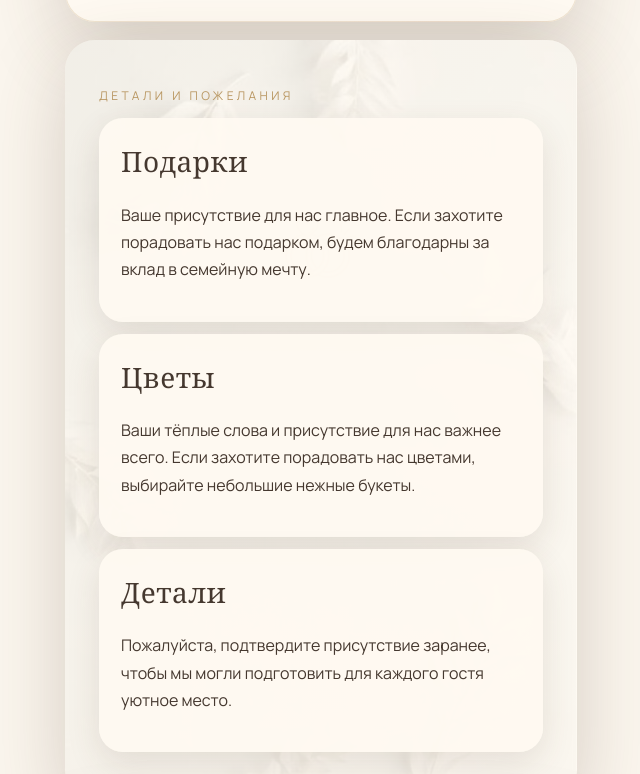
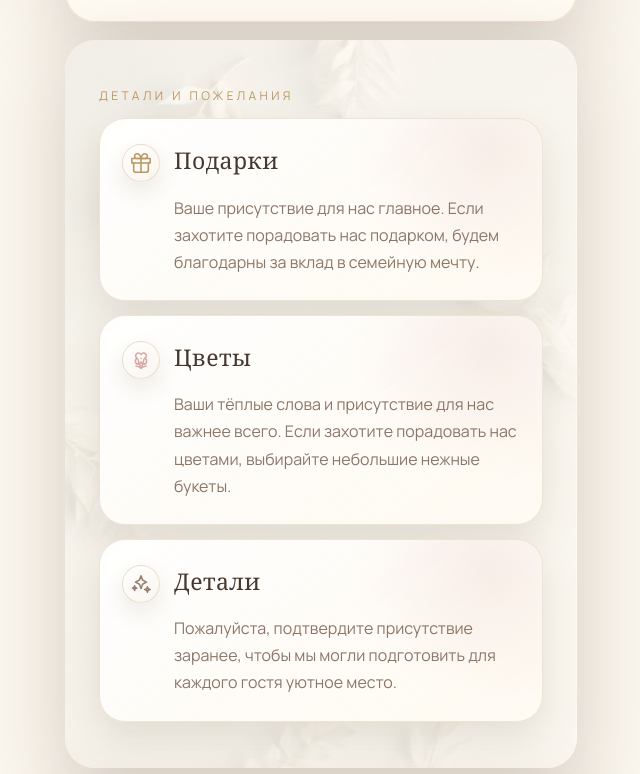
Before and after one commit to Khasan4ikks/online-invitation, a plain HTML site: page index.html in a window 1280 px wide. Shown: the part 5421-6195 px from the top of the page, without its empty margins (319-959 px from the left). Drawn offline with nearby package versions, Linux system fonts and the light colour scheme.

Commit message:
Update invitation design and photos

```diff
--- a/index.html
+++ b/index.html
@@ -8,7 +8,7 @@
   <link rel="preconnect" href="https://fonts.googleapis.com" />
   <link rel="preconnect" href="https://fonts.gstatic.com" crossorigin />
   <!-- Где менять шрифты: можно заменить ссылки Google Fonts и font-family в styles.css. -->
-  <link href="https://fonts.googleapis.com/css2?family=Cormorant+Garamond:wght@400;500;600;700&family=Manrope:wght@300;400;500&display=swap" rel="stylesheet" />
+  <link href="https://fonts.googleapis.com/css2?family=Cormorant+Garamond:wght@400;500;600;700&family=Manrope:wght@300;400;500&family=Marck+Script&display=swap" rel="stylesheet" />
   <link rel="stylesheet" href="styles.css" />
 </head>
 <body>
@@ -105,7 +105,7 @@
         <!-- Яндекс.Карта. Где менять iframe-ссылку: config.yandexMapsEmbedUrl в script.js. -->
         <iframe
           data-yandex-map-frame
-          src="https://yandex.ru/map-widget/v1/?text=%D0%93%D0%B0%D0%BB%D0%B0%D0%BA%D1%82%D0%B8%D0%BE%D0%BD%D0%BE%D0%B2%D0%B0%2C%2015%2C%20%D0%90%D1%80%D1%81%D0%BA"
+          src="https://yandex.ru/map-widget/v1/?ll=49.874842%2C56.091110&z=17&pt=49.874842%2C56.091110%2Cpm2rdm"
           title="Яндекс.Карта: ул. Галактионова, 15, Арск"
           loading="lazy"
           referrerpolicy="no-referrer-when-downgrade">
@@ -128,9 +128,49 @@
     <section class="section section-photo-bg reveal">
       <p class="eyebrow">Детали и пожелания</p>
       <div class="wish-grid">
-        <article class="wish-card"><h3>Подарки</h3><p>Ваше присутствие для нас главное. Если захотите порадовать нас подарком, будем благодарны за вклад в семейную мечту.</p></article>
-        <article class="wish-card"><h3>Цветы</h3><p>Ваши тёплые слова и присутствие для нас важнее всего. Если захотите порадовать нас цветами, выбирайте небольшие нежные букеты.</p></article>
-        <article class="wish-card"><h3>Детали</h3><p>Пожалуйста, подтвердите присутствие заранее, чтобы мы могли подготовить для каждого гостя уютное место.</p></article>
+        <article class="wish-card">
+          <div class="wish-card__heading">
+            <span class="wish-card__icon" aria-hidden="true">
+              <svg viewBox="0 0 24 24" focusable="false">
+                <path d="M20 12v8a2 2 0 0 1-2 2H6a2 2 0 0 1-2-2v-8" />
+                <path d="M2 7h20v5H2z" />
+                <path d="M12 22V7" />
+                <path d="M12 7H7.5a2.5 2.5 0 1 1 0-5C11 2 12 7 12 7z" />
+                <path d="M12 7h4.5a2.5 2.5 0 1 0 0-5C13 2 12 7 12 7z" />
+              </svg>
+            </span>
+            <h3>Подарки</h3>
+          </div>
+          <p>Ваше присутствие для нас главное. Если захотите порадовать нас подарком, будем благодарны за вклад в семейную мечту.</p>
+        </article>
+        <article class="wish-card">
+          <div class="wish-card__heading">
+            <span class="wish-card__icon" aria-hidden="true">
+              <svg viewBox="0 0 24 24" focusable="false">
+                <path d="M12 21s-3-5.2-3-9.2" />
+                <path d="M12 21s3-5.2 3-9.2" />
+                <path d="M8.2 10.4A3.1 3.1 0 1 1 12 6.1a3.1 3.1 0 1 1 3.8 4.3A3.1 3.1 0 1 1 12 14a3.1 3.1 0 1 1-3.8-3.6z" />
+                <path d="M12 10.2h.01" />
+                <path d="M6.5 18.5c2.3.5 3.9.5 5.5 2.5 1.6-2 3.2-2 5.5-2.5" />
+              </svg>
+            </span>
+            <h3>Цветы</h3>
+          </div>
+          <p>Ваши тёплые слова и присутствие для нас важнее всего. Если захотите порадовать нас цветами, выбирайте небольшие нежные букеты.</p>
+        </article>
+        <article class="wish-card">
+          <div class="wish-card__heading">
+            <span class="wish-card__icon" aria-hidden="true">
+              <svg viewBox="0 0 24 24" focusable="false">
+                <path d="M12 3l1.7 4.7L18 10l-4.3 2.3L12 17l-1.7-4.7L6 10l4.3-2.3L12 3z" />
+                <path d="M19 15l.8 2.2L22 18l-2.2.8L19 21l-.8-2.2L16 18l2.2-.8L19 15z" />
+                <path d="M5 14l.7 1.8L7.5 16.5l-1.8.7L5 19l-.7-1.8-1.8-.7 1.8-.7L5 14z" />
+              </svg>
+            </span>
+            <h3>Детали</h3>
+          </div>
+          <p>Пожалуйста, подтвердите присутствие заранее, чтобы мы могли подготовить для каждого гостя уютное место.</p>
+        </article>
       </div>
     </section>
 
@@ -195,7 +235,6 @@
   <footer class="footer reveal">
     <p data-couple-name>Азат и Залида</p>
     <p data-wedding-date-label>23 августа 2026</p>
-    <span>С любовью и ожиданием встречи</span>
   </footer>
 
   <script src="script.js"></script>
--- a/script.js
+++ b/script.js
@@ -17,8 +17,8 @@ const config = {
   venueDescription: 'Элегантная площадка с торжественной атмосферой для нашего свадебного вечера.',
 
   // Где менять ссылку на Яндекс.Карты.
-  yandexMapsUrl: 'https://yandex.ru/maps/?text=%D0%93%D0%B0%D0%BB%D0%B0%D0%BA%D1%82%D0%B8%D0%BE%D0%BD%D0%BE%D0%B2%D0%B0%2C%2015%2C%20%D0%90%D1%80%D1%81%D0%BA',
-  yandexMapsEmbedUrl: 'https://yandex.ru/map-widget/v1/?text=%D0%93%D0%B0%D0%BB%D0%B0%D0%BA%D1%82%D0%B8%D0%BE%D0%BD%D0%BE%D0%B2%D0%B0%2C%2015%2C%20%D0%90%D1%80%D1%81%D0%BA',
+  yandexMapsUrl: 'https://yandex.ru/maps/?ll=49.874842%2C56.091110&z=17&pt=49.874842%2C56.091110%2Cpm2rdm&text=%D1%83%D0%BB%D0%B8%D1%86%D0%B0%20%D0%93%D0%B0%D0%BB%D0%B0%D0%BA%D1%82%D0%B8%D0%BE%D0%BD%D0%BE%D0%B2%D0%B0%2C%2015%2C%20%D0%90%D1%80%D1%81%D0%BA',
+  yandexMapsEmbedUrl: 'https://yandex.ru/map-widget/v1/?ll=49.874842%2C56.091110&z=17&pt=49.874842%2C56.091110%2Cpm2rdm',
 
   // Где менять ссылку на Telegram-чат гостей.
   telegramChatUrl: 'https://t.me/your_wedding_chat',
--- a/styles.css
+++ b/styles.css
@@ -6,6 +6,7 @@
 :root {
   --font-serif: 'Cormorant Garamond', Georgia, serif;
   --font-sans: 'Manrope', Helvetica, sans-serif;
+  --font-script: 'Marck Script', cursive;
   --cream: #fbf6ee;
   --paper: rgba(255, 250, 242, 0.82);
   --paper-strong: rgba(255, 250, 242, 0.94);
@@ -359,12 +360,77 @@ p { margin: 0 0 16px; }
   margin-right: auto;
   color: var(--muted);
 }
-.wish-grid { display: grid; gap: 12px; }
+.wish-grid { display: grid; gap: 14px; }
 .wish-card {
-  padding: 22px;
-  border-radius: 24px;
-  background: var(--paper-strong);
-  box-shadow: 0 12px 34px rgba(80,58,42,0.12);
+  position: relative;
+  padding: 24px 22px;
+  border: 1px solid rgba(185,151,98,0.24);
+  border-radius: 26px;
+  background:
+    linear-gradient(145deg, rgba(255,255,255,0.84), rgba(255,250,242,0.70)),
+    var(--paper-strong);
+  box-shadow: 0 16px 38px rgba(80,58,42,0.13);
+  overflow: hidden;
+  transition: transform 240ms ease, border-color 240ms ease, box-shadow 240ms ease, background 240ms ease;
+}
+.wish-card::before {
+  content: '';
+  position: absolute;
+  inset: 0;
+  background: radial-gradient(circle at 88% 16%, rgba(216,170,165,0.18), transparent 32%);
+  pointer-events: none;
+}
+.wish-card__heading {
+  position: relative;
+  display: flex;
+  align-items: center;
+  gap: 14px;
+  margin-bottom: 12px;
+}
+.wish-card__icon {
+  flex: 0 0 auto;
+  width: 38px;
+  height: 38px;
+  display: flex;
+  align-items: center;
+  justify-content: center;
+  border: 1px solid rgba(185,151,98,0.28);
+  border-radius: 999px;
+  color: var(--gold);
+  background: linear-gradient(145deg, rgba(255,255,255,0.88), rgba(248,241,231,0.72));
+  box-shadow: 0 10px 22px rgba(80,58,42,0.10);
+}
+.wish-card:nth-child(2) .wish-card__icon { color: var(--rose); }
+.wish-card:nth-child(3) .wish-card__icon { color: rgba(139,119,103,0.92); }
+.wish-card__icon svg {
+  width: 22px;
+  height: 22px;
+  display: block;
+  fill: none;
+  stroke: currentColor;
+  stroke-width: 1.7;
+  stroke-linecap: round;
+  stroke-linejoin: round;
+}
+.wish-card h3 {
+  margin: 0;
+  font-size: 23px;
+}
+.wish-card p {
+  position: relative;
+  margin: 0;
+  padding-left: 52px;
+  color: var(--muted);
+}
+@media (hover: hover) and (pointer: fine) {
+  .wish-card:hover {
+    border-color: rgba(185,151,98,0.42);
+    background:
+      linear-gradient(145deg, rgba(255,255,255,0.94), rgba(255,250,242,0.78)),
+      var(--paper-strong);
+    box-shadow: 0 22px 48px rgba(80,58,42,0.17);
+    transform: translateY(-3px);
+  }
 }
 /* RSVP-форма: ровная сетка, мягкие поля и карточки статуса в общей свадебной палитре. */
 .rsvp-title {
@@ -531,10 +597,24 @@ p { margin: 0 0 16px; }
   margin: 0 auto;
   padding: 24px 20px 46px;
   color: var(--cream);
+  font-family: var(--font-script);
   text-align: center;
   text-shadow: 0 2px 18px rgba(0,0,0,0.32);
+  color: #222120;
 }
-.footer p:first-child { font-family: var(--font-serif); font-size: 34px; }
+.footer p {
+  margin-bottom: 4px;
+  font-size: 28px;
+  line-height: 1.08;
+  letter-spacing: 0;
+  color: #45382f;
+}
+.footer p:first-child {
+  font-size: 46px;
+  transform: rotate(-1deg);
+
+  color: #252322;
+}
 
 /* Анимации появления секций при скролле через IntersectionObserver. */
 .reveal {
```
Also changed, not shown: images/carousel/galery1-2.jpg, images/last-photo.jpg (deleted), images/last-photo/last-photo.jpg.
